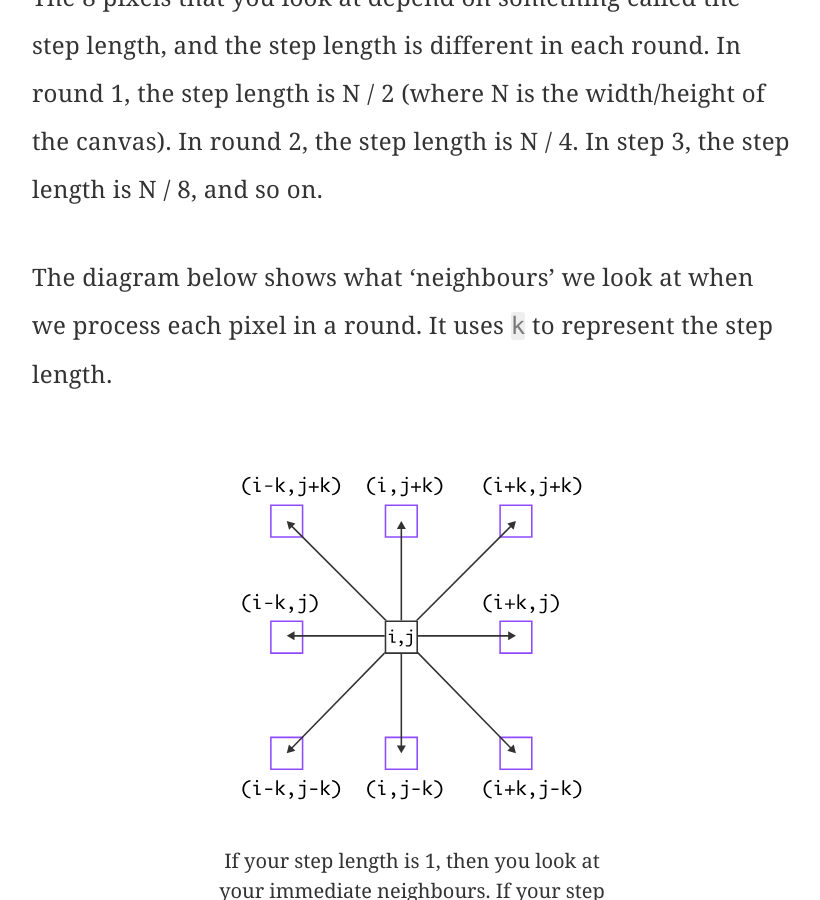
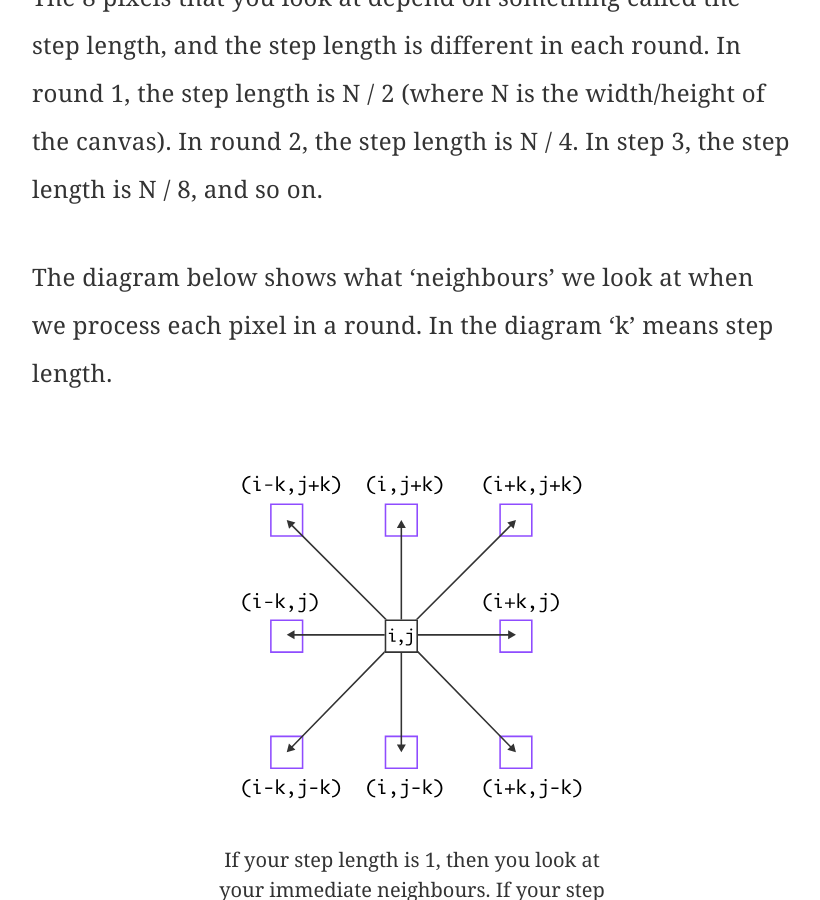
Before and after one commit to ryankaplan/ryankaplan.github.io, a Jekyll site: the page built from _posts/2016-02-25-voronoi-diagrams.md, in a window 1280 px wide and 900 px high, scrolled down 3943 px. Shown: the whole window, without its empty margins (228-1048 px from the left). Built offline with Jekyll 4.4.1, drawn with Linux system fonts in a browser that asks for light colours; nearby versions of some CDN libraries; library files that are not in the unit come from our copies; comment, search, counter and statistics services are not loaded.

Commit message:
Update 2016-02-25-voronoi-diagrams.md

```diff
--- a/_posts/2016-02-25-voronoi-diagrams.md
+++ b/_posts/2016-02-25-voronoi-diagrams.md
@@ -48,7 +48,7 @@ The algorithm works in "rounds". In a given round you iterate through each pixel
 
 The algorithm works in "rounds". In a given round, you iterate through each pixel in the canvas and look at 8 pixels around it. The 8 pixels that you look at depend on something called the step length, and the step length is different in each round. In round 1, the step length is N / 2 (where N is the width/height of the canvas). In round 2, the step length is N / 4. In step 3, the step length is N / 8, and so on.
 
-The diagram below shows what 'neighbours' we look at when we process each pixel in a round. It uses `k` to represent the step length.
+The diagram below shows what 'neighbours' we look at when we process each pixel in a round. In the diagram 'k' means step length.
 
 <div style="width: 100%; text-align: center; margin: 40px auto;">
 <div style="margin: auto; max-width: 400px;">
```
